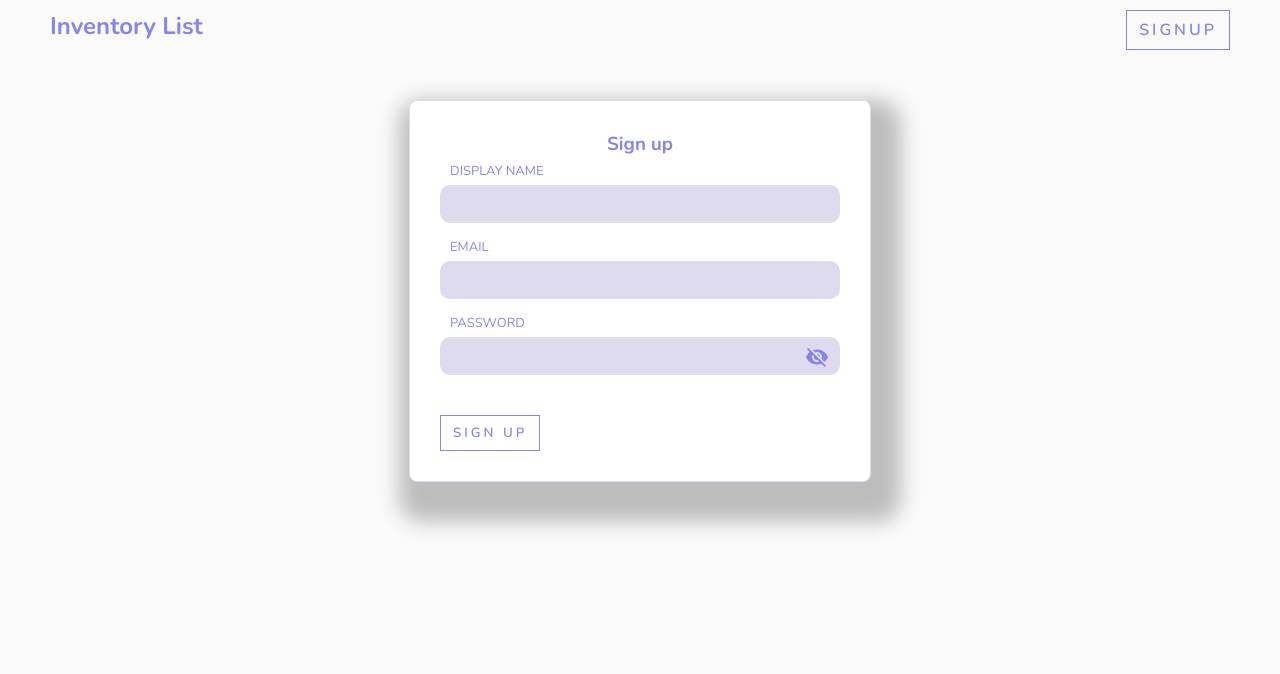
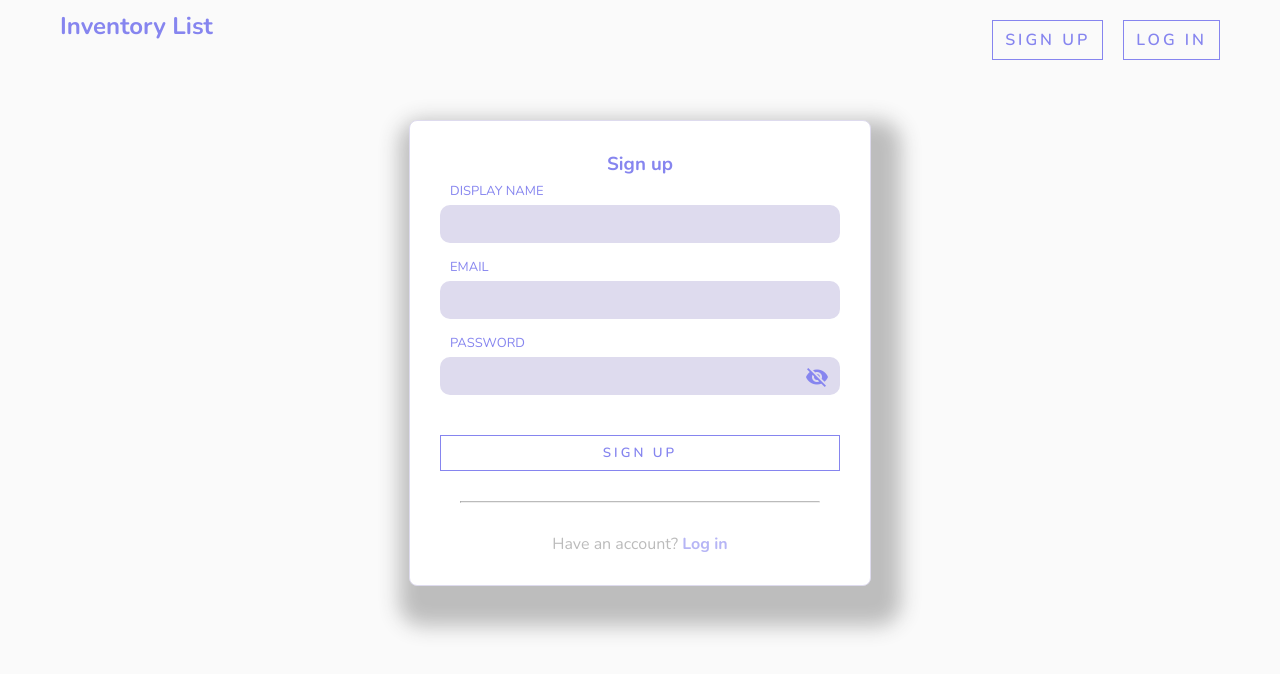
Before and after one commit to salbihmustafa/inventory-tracker, a Vue app: page /signup in a window 1280 px wide. Shown: the top 674 px of the page. Built offline with nearby package versions, Linux system fonts and the light colour scheme; no server answers.

Commit message:
added css to signup and login also added login router in the navbar

```diff
--- a/src/components/NavBar.vue
+++ b/src/components/NavBar.vue
@@ -28,7 +28,8 @@
           <button @click.prevent="handleLogout">Logout</button>
         </div>
         <div v-else>
-          <router-link class="btn" :to="{ name: 'Signup' }">Signup</router-link>
+          <router-link class="btn" :to="{ name: 'Signup' }">Sign up</router-link>
+          <router-link class="btn" :to="{ name: 'Login' }">Log in</router-link>
         </div>
       </div>
     </nav>
@@ -70,4 +71,7 @@ nav {
   justify-content: space-between;
   padding: 10px;
 }
+a{
+  margin: 10px;
+}
 </style>
--- a/src/views/auth/Login.vue
+++ b/src/views/auth/Login.vue
@@ -14,6 +14,12 @@
     <div class="error" v-if="error">{{ error }}</div>
     <button v-if="!isPending">Log in</button>
     <button v-if="isPending" disabled>Loading..</button>
+    <div class="line">
+      <hr class="solid" />
+    </div>
+    <div class="option">
+      <div>Don't have an account? <router-link :to="{ name: 'Signup' }">Sign up</router-link></div>
+    </div>
   </form>
 </template>
 
@@ -78,4 +84,37 @@ span {
   left: 365px;
   cursor: pointer;
 }
+button{
+    /* match width of inputs */
+    box-sizing: border-box;
+    width: 100%;
+}
+
+div.line{
+  display: flex;
+  justify-content: center;
+}
+hr.solid {
+  margin: 30px 0;
+  border-top: 1px solid #bbb;
+  box-sizing: border-box;
+  width: 90%;
+}
+/* option */
+div.option{
+  display: flex;
+  justify-content: center;
+}
+div.option div{
+  color: #bbb;
+}
+div.option div a{
+  font-weight: bold;
+  opacity: .6;
+  transition: 0.3s;
+}
+div.option div a:hover{
+  font-weight: 900;
+  opacity: 1;
+}
 </style>
--- a/src/views/auth/Signup.vue
+++ b/src/views/auth/Signup.vue
@@ -8,7 +8,9 @@
     <label for="password">Password</label>
     <input :type="passtype" name="password" v-model="password" />
     <div v-if="!visible">
-      <span class="material-icons" @click="toggleVisibility">visibility_off</span>
+      <span class="material-icons" @click="toggleVisibility"
+        >visibility_off</span
+      >
     </div>
     <div v-if="visible">
       <span class="material-icons" @click="toggleVisibility">visibility</span>
@@ -16,6 +18,12 @@
     <div class="error" v-if="error">{{ error }}</div>
     <button v-if="!isPending">Sign Up</button>
     <button v-if="isPending" disabled>Loading..</button>
+    <div class="line">
+      <hr class="solid" />
+    </div>
+    <div class="option">
+      <div>Have an account? <router-link :to="{ name: 'Login' }">Log in</router-link></div>
+    </div>
   </form>
 </template>
 
@@ -25,11 +33,11 @@ import { ref } from "vue";
 import { useRouter } from "vue-router";
 
 export default {
-  data(){
+  data() {
     return {
       visible: false, //toggle to show or hide password
-      passtype: 'password',
-    }
+      passtype: "password",
+    };
   },
   setup() {
     const { error, signup, isPending } = useSignup();
@@ -55,17 +63,17 @@ export default {
     return { displayName, email, password, handleSubmit, error, isPending };
   },
   methods: {
-    toggleVisibility () {
+    toggleVisibility() {
       this.visible = !this.visible;
-      if(this.visible){
+      if (this.visible) {
         //show password
-        this.passtype = 'text';
-      }else{
+        this.passtype = "text";
+      } else {
         //hide password
-        this.passtype = 'password';
+        this.passtype = "password";
       }
-    }
-  }
+    },
+  },
 };
 </script>
 
@@ -73,7 +81,7 @@ export default {
 h3 {
   text-align: center;
 }
-label{
+label {
   position: relative;
   left: 10px;
   top: 5px;
@@ -84,4 +92,36 @@ span {
   left: 365px;
   cursor: pointer;
 }
+button {
+  /* match width of inputs */
+  box-sizing: border-box;
+  width: 100%;
+}
+div.line{
+  display: flex;
+  justify-content: center;
+}
+hr.solid {
+  margin: 30px 0;
+  border-top: 1px solid #bbb;
+  box-sizing: border-box;
+  width: 90%;
+}
+/* option */
+div.option{
+  display: flex;
+  justify-content: center;
+}
+div.option div{
+  color: #bbb;
+}
+div.option div a{
+  font-weight: bold;
+  opacity: .6;
+  transition: 0.3s;
+}
+div.option div a:hover{
+  font-weight: 900;
+  opacity: 1;
+}
 </style>
```
